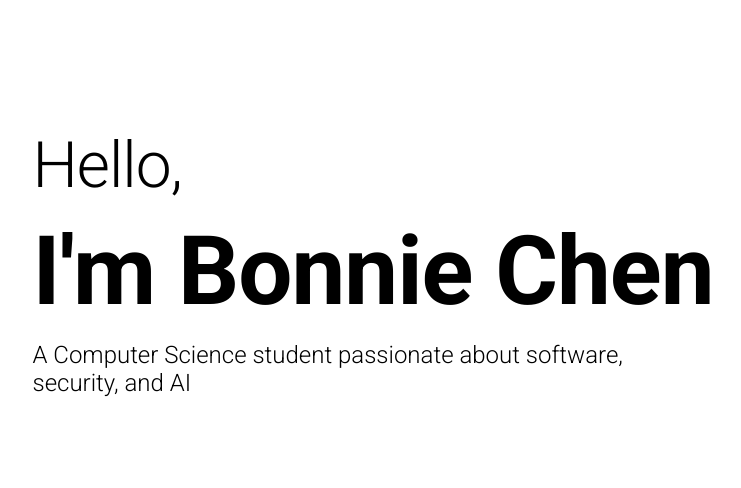
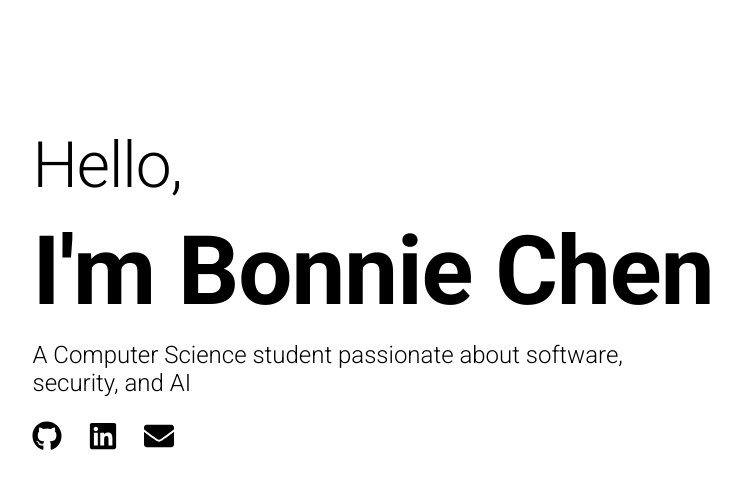
Before and after one commit to bonnichen/bonnichen.github.io, a React (Vite) app: page / in a window 1280 px wide. Shown: the top 488 px of the page, without its empty margins (167-908 px from the left). Built offline with nearby package versions, Linux system fonts and the light colour scheme.

Commit message:
Added social media icons and links

```diff
--- a/package.json
+++ b/package.json
@@ -7,7 +7,8 @@
   },
   "dependencies": {
     "react": "^19.2.0",
-    "react-dom": "^19.2.0"
+    "react-dom": "^19.2.0",
+    "react-icons": "^5.5.0"
   },
   "scripts": {
     "dev": "vite",
--- /dev/null
+++ b/src/pages/Components/SocialMediaButtons.tsx
@@ -0,0 +1,29 @@
+import React from "react";
+import { FaGithub, FaEnvelope, FaLinkedin } from "react-icons/fa";
+import "./style.css"
+
+const SocialMediaButtons = () => {
+  return (
+    <div className = "socialMediaIcons">
+      <a
+        href="https://github.com/bonnichen"
+        target="_blank"
+        rel="noopener noreferrer"
+      >
+        <FaGithub />
+      </a>
+      <a
+        href="https://www.linkedin.com/in/bonnie-chen-/"
+        target="_blank"
+        rel="noopener noreferrer"
+      >
+        <FaLinkedin />
+      </a>
+      <a href="mailto:chenbonnie.bc@gmail.com">
+        <FaEnvelope />
+      </a>
+    </div>
+  );
+};
+
+export default SocialMediaButtons;
--- /dev/null
+++ b/src/pages/Components/style.css
@@ -0,0 +1,15 @@
+.socialMediaIcons {
+  display: flex;
+  gap: 1.6rem;
+}
+
+.socialMediaIcons a {
+  /* width: 200px;
+  height: 200px; */
+  color: black;
+  font-size: 30px;
+}
+
+.socialMediaIcons a:hover {
+color: #edb96f;
+}
--- a/src/pages/MainPage.tsx
+++ b/src/pages/MainPage.tsx
@@ -1,5 +1,7 @@
 import React from "react";
 import "./mainPage.css"
+import "./Components/SocialMediaButtons"
+import SocialMediaButtons from "./Components/SocialMediaButtons";
 
 const MainPage = () => {
   return (
@@ -11,6 +13,7 @@ const MainPage = () => {
         A Computer Science student passionate about software, <br />
         security, and AI
       </h3>
+      <SocialMediaButtons/>
     </div>
     </div>
   );
```
Also changed, not shown: 1 other file (tests, documents, lock files or other folders).
